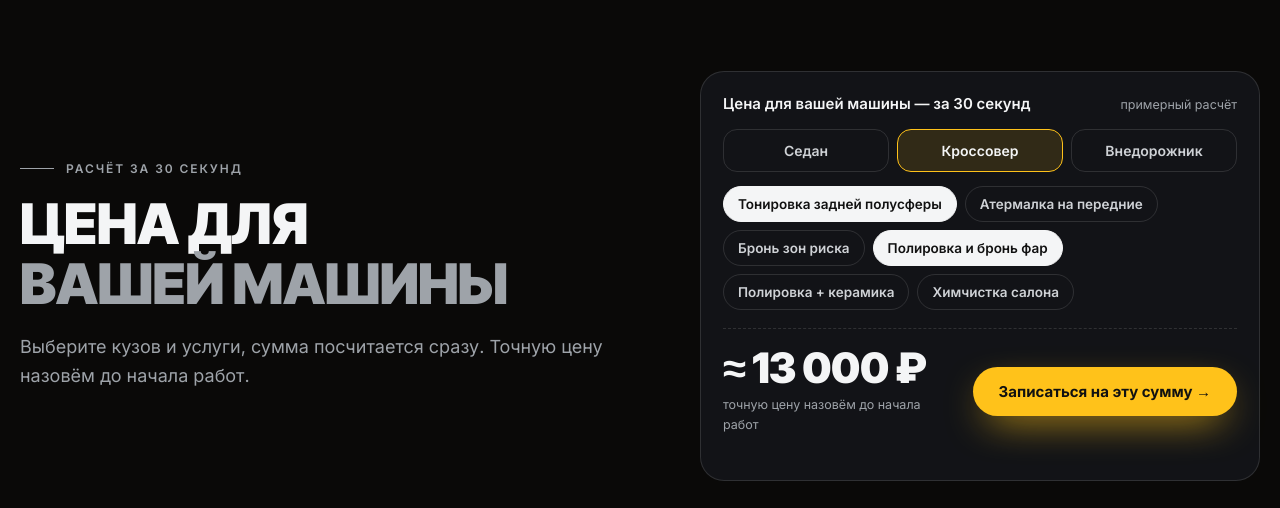
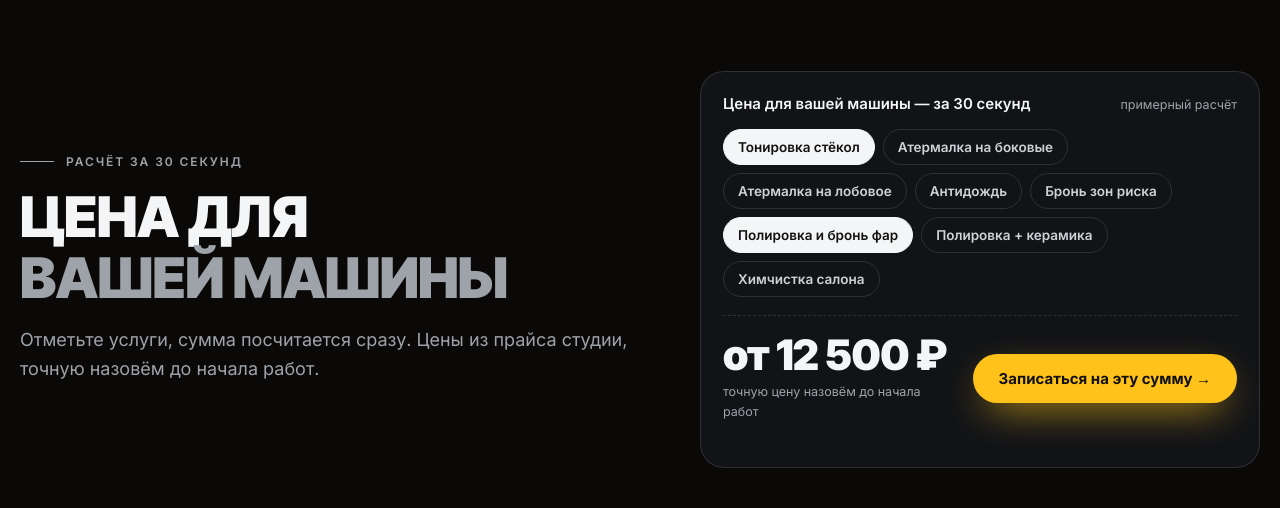
Before and after one commit to denis-sites/brutusi, a plain HTML site: page index.html in a window 1280 px wide. Shown: the part 820-1328 px from the top of the page. Drawn offline with Linux system fonts and the light colour scheme.

Commit message:
Цены с Яндекс Карт студии: прайс вкладками (4 строки + «Ещё»), калькулятор без выдуманных коэффициентов кузова
Co-Authored-By: Claude Opus 5.5 <noreply@anthropic.com>

```diff
--- a/index.html
+++ b/index.html
@@ -508,6 +508,19 @@ html.lock{overflow:hidden}
 @media (max-width:1000px){.rvm{--c:2;height:620px}}
 @media (max-width:640px){.rvm{--c:1;height:560px}}
 @media (prefers-reduced-motion:reduce){.rvm{overflow:auto}.rtrack .dup{display:none}}
+
+/* ===== Прайс вкладками (правило detailing-price-block) ===== */
+.ptabs{display:flex;flex-wrap:wrap;gap:8px;margin-bottom:10px}
+.ptabs button{border:1px solid var(--line);background:rgba(255,255,255,.02);color:#cfd2d6;border-radius:999px;padding:10px 18px;font:600 14px var(--b);cursor:pointer;transition:.2s}
+.ptabs button.on{background:var(--acc);border-color:var(--acc);color:var(--accInk)}
+.price .row.rin{animation:pIn .55s var(--ease) both;animation-delay:var(--pd)}
+@keyframes pIn{from{opacity:0;transform:translate3d(0,12px,0)}}
+.pmore{display:flex;flex-wrap:wrap;gap:12px 24px;align-items:center;justify-content:space-between;margin-top:22px}
+.pmore button{background:none;border:0;color:var(--acc);font:600 15px var(--b);cursor:pointer;padding:0}
+.pmore button[hidden]{display:none}
+.pmore .hint{color:var(--dim);font-size:14.5px}
+.pmore .hint a{color:var(--ink);text-decoration:underline;text-underline-offset:3px}
+@media (max-width:640px){.ptabs{flex-wrap:nowrap;overflow-x:auto;margin:0 calc(-1*var(--pad)) 10px;padding:0 var(--pad);scrollbar-width:none}.ptabs::-webkit-scrollbar{display:none}.ptabs button{flex-shrink:0;padding:9px 15px;font-size:13.5px}}
 </style>
 </head>
 <body>
@@ -542,11 +555,10 @@ html.lock{overflow:hidden}
 <!-- ===== РАСЧЁТ: калькулятор (цены в скрипте, блок PRICE) ===== -->
 <section class="qcs">
   <div class="wrap qcw">
-    <div class="head1"><div class="num">Расчёт за 30 секунд</div><h2>Цена для <em>вашей машины</em></h2><p class="sub">Выберите кузов и услуги, сумма посчитается сразу. Точную цену назовём до начала работ.</p></div>
+    <div class="head1"><div class="num">Расчёт за 30 секунд</div><h2>Цена для <em>вашей машины</em></h2><p class="sub">Отметьте услуги, сумма посчитается сразу. Цены из прайса студии, точную назовём до начала работ.</p></div>
       <!-- Калькулятор: кузов + услуги. Цены и коэффициенты — в скрипте, блок PRICE -->
       <div class="qc" id="calc">
         <div class="top"><b>Цена для вашей машины — за 30 секунд</b><small>примерный расчёт</small></div>
-        <div class="seg" id="body"><button data-k="0">Седан</button><button data-k="1" class="on">Кроссовер</button><button data-k="2">Внедорожник</button></div>
         <div class="chips" id="svcs"></div>
         <div class="res">
           <div><div class="tot" id="tot">0 ₽</div><small>точную цену назовём до начала работ</small></div>
@@ -594,7 +606,7 @@ html.lock{overflow:hidden}
     <div class="svc">
       <article class="s-card" data-rv><div class="im"><span class="svc-tag">Хит</span><img decoding="async" src="img/p05.jpg" alt="Kia с тонировкой задней полусферы" loading="lazy"></div><div class="bd">
         <h3>Тонировка</h3><p>Задняя полусфера, атермалка на перед и лобовое, тонировка фонарей, полоса на лобовое. Делаем за несколько часов.</p>
-        <div class="pr"><span data-p="Тонировка задней полусферы"></span><a href="#tint">Подобрать →</a></div></div></article>
+        <div class="pr"><span data-p="Тонировка стёкол"></span><a href="#tint">Подобрать →</a></div></div></article>
       <article class="s-card" data-rv style="--dl:.08s"><div class="im"><img decoding="async" src="img/p02.jpg" alt="BMW X5 после оклейки" loading="lazy"></div><div class="bd">
         <h3>Бронеплёнка</h3><p>Полиуретан на зоны риска или весь кузов: капот, бампер, пороги, зона погрузки. Защита от сколов и реагентов.</p>
         <div class="pr"><span data-p="Бронь зон риска"></span><a href="#calc">Рассчитать →</a></div></div></article>
@@ -606,7 +618,7 @@ html.lock{overflow:hidden}
         <div class="pr"><span data-p="Полировка + керамика"></span><a href="#calc">Рассчитать →</a></div></div></article>
       <article class="s-card" data-rv style="--dl:.08s"><div class="im"><img decoding="async" src="img/p07.jpg" alt="Пикап с чёрными элементами" loading="lazy"></div><div class="bd">
         <h3>Антихром и чёрный глянец</h3><p>Оклеиваем хром в чёрный, крышу — в чёрный полиуретан. Машина выглядит дороже и строже.</p>
-        <div class="pr"><span data-p="Антихром"></span><a href="#calc">Рассчитать →</a></div></div></article>
+        <div class="pr"><span data-p="Антихром плёнкой"></span><a href="#calc">Рассчитать →</a></div></div></article>
       <article class="s-card" data-rv style="--dl:.16s"><div class="im"><img decoding="async" src="img/p12.jpg" alt="Микроавтобус после тонировки" loading="lazy"></div><div class="bd">
         <h3>Салон и шумоизоляция</h3><p>Химчистка салона, шумоизоляция дверей и арок, антидождь. Для микроавтобусов и автопарков — договор и безнал.</p>
         <div class="pr"><span data-p="Химчистка салона"></span><a href="#contacts">Узнать →</a></div></div></article>
@@ -647,8 +659,10 @@ html.lock{overflow:hidden}
       <div><div class="num">04 · Цены</div><h2>Цены <em>без сюрпризов</em></h2></div>
       <p class="sub">Цену называем до начала работ. Клиенты в отзывах пишут: «цены лояльные», «по деньгам не много и не мало».</p>
     </div>
+    <div class="ptabs" id="ptabs" role="tablist"></div>
     <div class="price" id="plist"></div>
-    <p class="note">Итог зависит от размера машины и выбранной плёнки. Точную сумму назовём до начала работ.</p>
+    <div class="pmore"><button type="button" id="pmoreBtn"></button><p class="hint">Не знаете, что выбрать? <a href="#book" data-book data-msg="Здравствуйте! Я с сайта. Пришлю фото машины, подскажите, что выбрать и сколько стоит. Моя машина: " data-sub="Пришлите фото машины в чат, подскажем и назовём цену.">Пришлите фото машины</a>, подскажем.</p></div>
+    <p class="note">Цены «от» из прайса студии на Яндекс Картах. Итог зависит от машины и плёнки, точную сумму назовём до начала работ.</p>
   </div>
 </section>
 
@@ -820,45 +834,60 @@ bk.querySelector('[data-ch=tg]').addEventListener('click',()=>{if(bkMsg!==DEF&&n
 
 /* Любая кнопка с data-book открывает окно записи: WhatsApp / Telegram / звонок. Текст «Я с сайта» показывает, что клиент пришёл с сайта */
 
-/* ===== PRICE: цены «от» для седана и коэффициенты кузова =====
-   ВНИМАНИЕ (для Дениса): на Яндекс Картах прайса нет — это ОРИЕНТИРЫ, заменить на цены Brutusi.
-   null = цену называет мастер. [название, цена от, выбрано по умолчанию, пояснение для прайса] */
-const BODY=[['Седан',1],['Кроссовер',1.15],['Внедорожник',1.3]];
-const SVC=[ /* 5-й элемент false = только в прайсе, без кнопки в калькуляторе */
-  ['Тонировка задней полусферы',6000,true,'Любой процент, плёнки с гарантией'],
-  ['Атермалка на передние',9000,false,'Почти прозрачная, держит жару, по ГОСТу'],
-  ['Бронь зон риска',25000,false,'Капот, бампер, фары, зеркала, пороги'],
-  ['Полировка и бронь фар',5000,true,'Убираем мутность и закрываем полиуретаном'],
-  ['Антихром',8000,false,'Решётка, молдинги, шильдики в чёрный',false],
-  ['Полировка + керамика',30000,false,'Убираем «паутинку», закрываем керамикой'],
-  ['Химчистка салона',12000,false,'Сиденья, потолок, пол, багажник'],
-  ['Шумоизоляция',null,false,'Двери, арки, пол — цену назовём после осмотра',false],
+/* ===== PRICE: цены «от» с Яндекс Карт студии (вкладка «Товары и услуги», обновлено 11.09; снято 19.11.2026, см. прайс-яндекс.md)
+   [название, цена от, выбрано в калькуляторе, пояснение, в калькуляторе (false = только в прайсе), вкладка прайса] */
+const PTABS=['Тонировка и стёкла','Бронь','Полировка и керамика','Салон и другое'];
+const SVC=[
+  ['Тонировка стёкол',7500,true,'Защита от солнца, приватность и комфорт',true,0],
+  ['Атермалка на боковые',5000,false,'Почти прозрачная, держит жару, по ГОСТу',true,0],
+  ['Атермалка на лобовое',6000,false,'Защита от жары без затемнения',true,0],
+  ['Тонировка фар',3000,false,'Плёнка с лёгким затемнением',false,0],
+  ['Антидождь',5000,false,'Водоотталкивающее покрытие, дождь скатывается',true,0],
+  ['Ремонт скола',3000,false,'Полимер под УФ-лампой, шлифовка',false,0],
+  ['Бронь зон риска',80000,false,'Капот, бампер, фары, зеркала, пороги, зоны ручек',true,1],
+  ['Бронирование фар',3000,false,'Защита от помутнения, сколов и выгорания',false,1],
+  ['Бронь лобового стекла',25000,false,'Полиуретан от сколов и трещин',false,1],
+  ['Бронь всего кузова',240000,false,'Полная защита ЛКП. Матовая плёнка +15%',false,1],
+  ['Полировка и бронь фар',5000,true,'Полировка 2 000 ₽ + бронь 3 000 ₽',true,2],
+  ['Полировка кузова',15000,false,'Убираем царапины и «паутинку», возвращаем блеск',false,2],
+  ['Полировка + керамика',24000,false,'Полировка 15 000 ₽ + керамика 9 000 ₽',true,2],
+  ['Керамика кузова',9000,false,'Гидрофоб, защита от УФ и грязи, глубокий блеск',false,2],
+  ['Полировка лобового',8000,false,'Убираем мелкие царапины, улучшаем обзор',false,2],
+  ['Химчистка салона',15000,false,'Сиденья, потолок, ковры, пластик, запахи',true,3],
+  ['Керамика салона',10000,false,'Защита ткани и кожи от влаги и пятен',false,3],
+  ['Шумоизоляция',4500,false,'Арки с антикором от 4 500 ₽, салон от 5 000 ₽',false,3],
+  ['Антихром плёнкой',1500,false,'Хром в чёрный или в цвет кузова. Покраска от 2 500 ₽',false,3],
 ];
-let bodyK=1;
 const box=document.getElementById('svcs'),tot=document.getElementById('tot'),ask=document.getElementById('ask'),waBtn=document.getElementById('wa');
 const fmt=n=>n.toLocaleString('ru-RU').replace(/ |,/g,' ');
-SVC.filter(s=>s[4]!==false).forEach(s=>{const b=document.createElement('button');b.textContent=s[0];b.className=s[2]?'on':'';b.onclick=()=>{s[2]=!s[2];b.classList.toggle('on',s[2]);calc()};box.appendChild(b)});
-document.querySelectorAll('#body button').forEach(b=>b.onclick=()=>{document.querySelectorAll('#body button').forEach(x=>x.classList.remove('on'));b.classList.add('on');bodyK=+b.dataset.k;calc()});
+SVC.filter(s=>s[4]).forEach(s=>{const b=document.createElement('button');b.textContent=s[0];b.className=s[2]?'on':'';b.onclick=()=>{s[2]=!s[2];b.classList.toggle('on',s[2]);calc()};box.appendChild(b)});
 let shown=0;
 function calc(){
-  const on=SVC.filter(s=>s[2]),k=BODY[bodyK][1];
-  const sum=on.filter(s=>s[1]).reduce((a,s)=>a+Math.round(s[1]*k/500)*500,0);
+  const on=SVC.filter(s=>s[2]);
+  const sum=on.filter(s=>s[1]).reduce((a,s)=>a+s[1],0);
   const q=on.filter(s=>!s[1]).map(s=>s[0].toLowerCase());
   ask.textContent=q.length?'+ '+q.join(', ')+' — цену назовёт мастер':'';
   anim(sum);
   const list=on.map(s=>s[0].toLowerCase()).join(', ')||'консультация';
-  calcMsg=`Здравствуйте! Я с сайта. ${BODY[bodyK][0]}: ${list}`+(sum?` ≈ ${fmt(sum)} ₽`:'')+`. Моя машина: `;
+  calcMsg=`Здравствуйте! Я с сайта. Хочу: ${list}`+(sum?`, от ${fmt(sum)} ₽`:'')+`. Моя машина: `;
 }
 function anim(to){
   const from=shown,t0=performance.now(),dur=matchMedia('(prefers-reduced-motion:reduce)').matches?0:450;
-  const step=t=>{const q=dur?Math.min(1,(t-t0)/dur):1,e=1-Math.pow(1-q,3);shown=Math.round(from+(to-from)*e);tot.textContent=(to?'≈ ':'')+fmt(shown)+' ₽';if(q<1)requestAnimationFrame(step)};
+  const step=t=>{const q=dur?Math.min(1,(t-t0)/dur):1,e=1-Math.pow(1-q,3);shown=Math.round(from+(to-from)*e);tot.textContent=(to?'от ':'')+fmt(shown)+' ₽';if(q<1)requestAnimationFrame(step)};
   requestAnimationFrame(step);
 }
 calc();
 /* Сразу показываем итог, без «0 ₽» до анимации */
-(()=>{const k=BODY[bodyK][1],s=SVC.filter(x=>x[2]&&x[1]).reduce((a,x)=>a+Math.round(x[1]*k/500)*500,0);shown=s;tot.textContent=(s?'≈ ':'')+fmt(s)+' ₽'})();
+(()=>{const s=SVC.filter(x=>x[2]&&x[1]).reduce((a,x)=>a+x[1],0);shown=s;tot.textContent=(s?'от ':'')+fmt(s)+' ₽'})();
 /* Прайс строками и цены в карточках услуг — из того же списка SVC */
-document.getElementById('plist').innerHTML=SVC.map(s=>`<div class="row" data-rv><div><b>${s[0]}</b><p>${s[3]}</p></div><div class="v">${s[1]?'<small>от</small>'+fmt(s[1])+' ₽':'<small>после осмотра</small>'}</div></div>`).join('');
+/* Прайс: вкладки, в каждой 4 строки, остальное по «Ещё N» */
+(()=>{const tabs=document.getElementById('ptabs'),list=document.getElementById('plist'),more=document.getElementById('pmoreBtn');let cur=0,open=false;
+ tabs.innerHTML=PTABS.map((t,i)=>`<button type="button" class="${i?'':'on'}">${t}</button>`).join('');
+ const draw=()=>{const rows=SVC.filter(x=>x[5]===cur),vis=open?rows:rows.slice(0,4);
+  list.innerHTML=vis.map((s,i)=>`<div class="row rin" style="--pd:${(i*.05).toFixed(2)}s"><div><b>${s[0]}</b><p>${s[3]}</p></div><div class="v"><small>от</small>${fmt(s[1])} ₽</div></div>`).join('');
+  const n=rows.length-4;more.hidden=n<=0;more.textContent=open?'Свернуть ↑':'Ещё '+n+' ↓'};
+ tabs.querySelectorAll('button').forEach((b,i)=>b.onclick=()=>{cur=i;open=false;tabs.querySelectorAll('button').forEach((x,j)=>x.classList.toggle('on',i===j));draw()});
+ more.onclick=()=>{open=!open;draw()};draw()})();
 document.querySelectorAll('[data-p]').forEach(el=>{const s=SVC.find(x=>x[0]===el.dataset.p);el.textContent=s&&s[1]?'от '+fmt(s[1])+' ₽':'цену назовём'});
 
 /* ===== TINT: примерка. [подпись, затемнение 0–1, что видно, что по закону, 1 = только задние] ===== */
```
